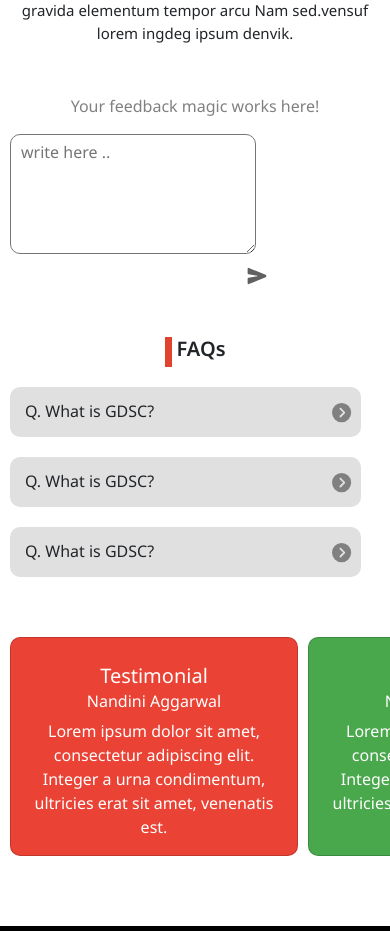
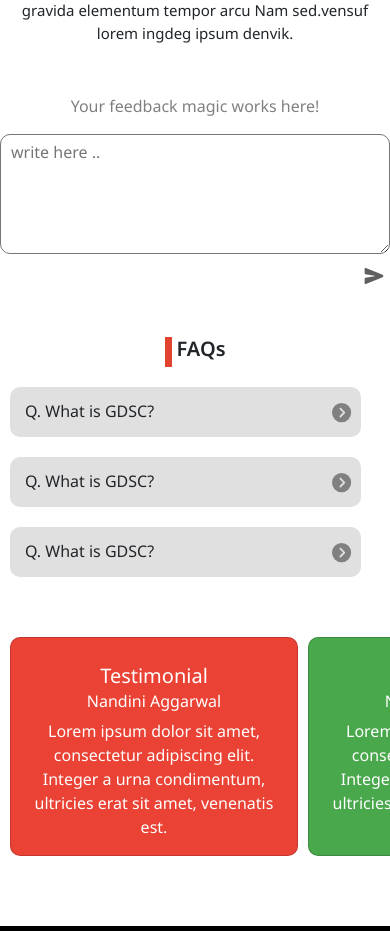
Before and after one commit to yashahuja31/gdsc-website, a React (Vite) app in the folder frontend/: page / in a window 390 px wide. Shown: the part 3845-4776 px from the top of the page. Built offline with nearby package versions, Linux system fonts and the light colour scheme.

Commit message:
feedback css change

```diff
--- a/frontend/src/components/feedback/FeedBack.css
+++ b/frontend/src/components/feedback/FeedBack.css
@@ -50,10 +50,10 @@
 }
 
 .feedbackdiv {
-  position: "relative";
-  display: "flex";
-  flex-direction: "column";
-  width: "70%";
+  position: relative;
+  display: flex;
+  flex-direction: column;
+  width: 70%;
 }
 
 .svgicon {
@@ -175,8 +175,7 @@
     width: 100%;
   }
 
-  .dropdowncontainer,
-  .feedbackform {
+  .dropdowncontainer {
     width: 90%;
     margin-left: 10px;
   }
@@ -209,4 +208,8 @@
   .dropdown {
     text-align: start;
   }
+
+  .feedbackdiv {
+    width: 100%;
+  }
 }
--- a/frontend/src/components/feedback/FeedBack.jsx
+++ b/frontend/src/components/feedback/FeedBack.jsx
@@ -94,13 +94,13 @@ export default function FeedBack() {
         </p>
         <p className="feedbackinputline">Your feedback magic works here!</p>
         <div
-          style={{
-            position: "relative",
-            display: "flex",
-            flexDirection: "column",
-            width: "70%",
-          }}
           className="feedbackdiv"
+          // style={{
+          //   position: "relative",
+          //   display: "flex",
+          //   flexDirection: "column",
+          //   width: "70%",
+          // }}
         >
           <textarea
             aria-label="Default"
```
